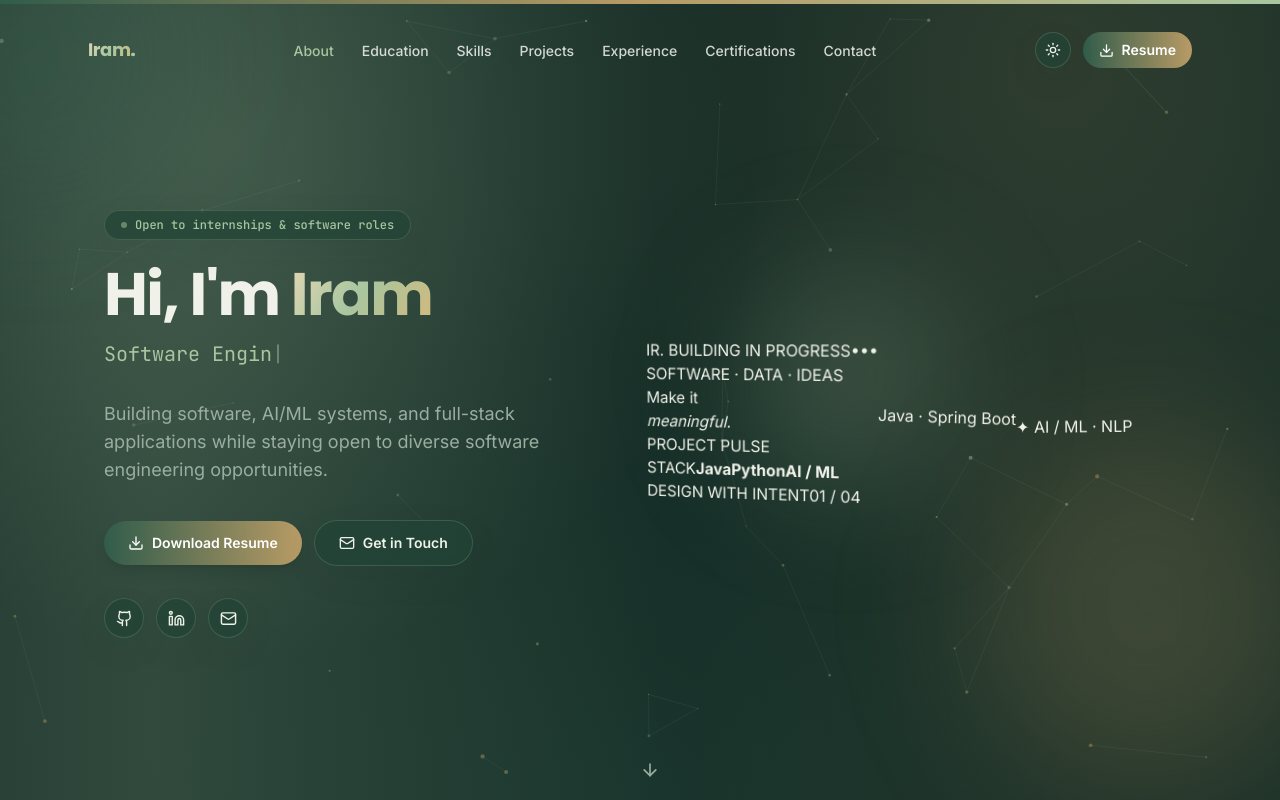
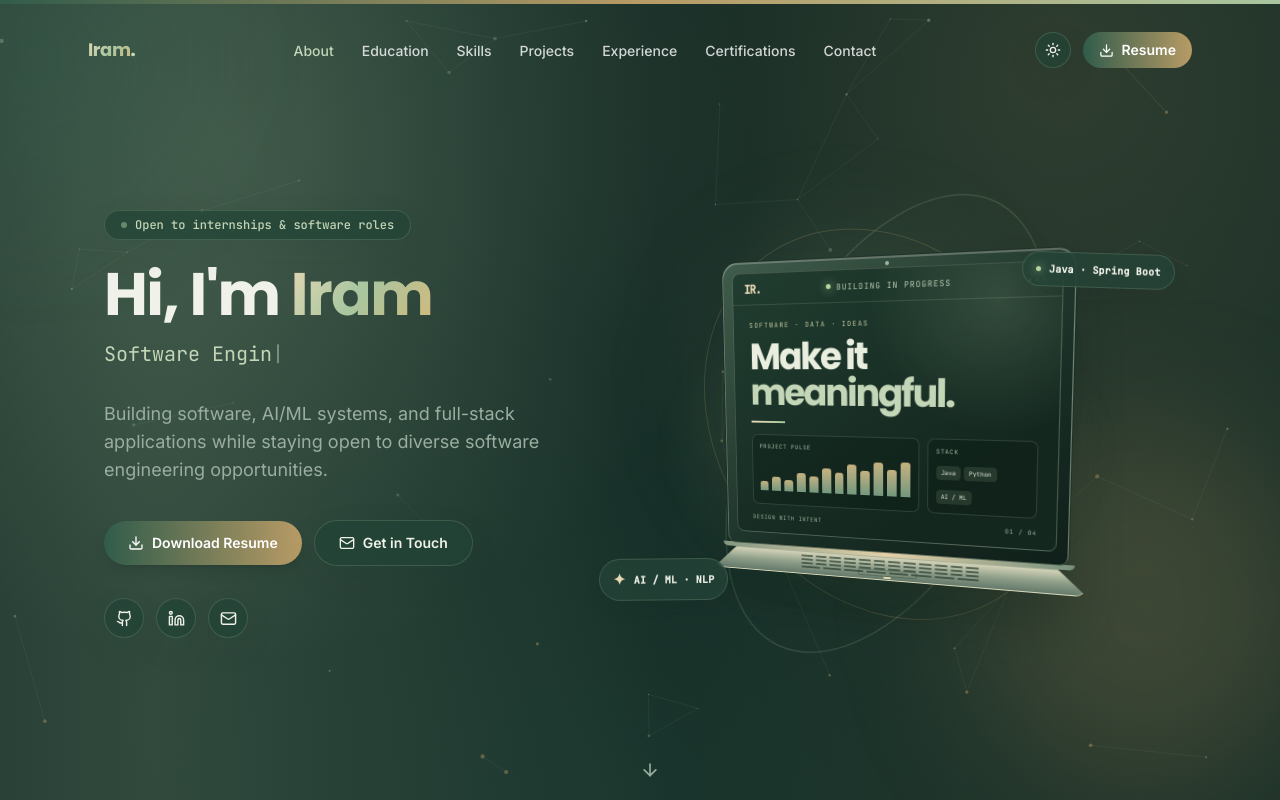
Before and after one commit to Iram4105/Iram-portfolio, a Next.js app: page / in a window 1280 px wide. Shown: the top 800 px of the page. Built offline with nearby package versions, Linux system fonts and the light colour scheme.

Commit message:
Add emerald 3D laptop scene styling

```diff
--- a/src/app/globals.css
+++ b/src/app/globals.css
@@ -96,3 +96,91 @@ a:focus-visible,button:focus-visible,input:focus-visible,textarea:focus-visible
 .custom-cursor.grow { width:44px;height:44px;background:rgba(168,198,160,.16); }
 @media(hover:none){.custom-cursor{display:none}}
 @media(prefers-reduced-motion:reduce){*,*::before,*::after{animation-duration:.001ms!important;animation-iteration-count:1!important;transition-duration:.001ms!important;scroll-behavior:auto!important}}
+
+/* Emerald / sage / champagne interactive hero */
+.hero-scene { perspective: 1200px; isolation:isolate; }
+.hero-scene-glow {
+  position:absolute; width:70%; height:62%; border-radius:50%;
+  background:radial-gradient(ellipse,rgba(168,198,160,.24),rgba(184,155,101,.09) 48%,transparent 72%);
+  filter:blur(24px); transform:translateY(8%);
+}
+.hero-orbit {
+  position:absolute; width:86%; height:56%; border:1px solid rgba(168,198,160,.25);
+  border-radius:50%; transform:rotate(-22deg); pointer-events:none;
+}
+.hero-orbit-one { animation:orbitDrift 18s linear infinite; }
+.hero-orbit-two { width:72%;height:72%;transform:rotate(55deg);border-color:rgba(184,155,101,.23); }
+@keyframes orbitDrift { to { transform:rotate(338deg); } }
+.hero-laptop {
+  position:relative; width:min(82%,390px); z-index:2; transform-style:preserve-3d;
+  filter:drop-shadow(0 32px 28px rgba(9,28,20,.25));
+}
+.hero-laptop-lid {
+  position:relative; margin:0 auto; width:91%; padding:10px 10px 12px;
+  border:1px solid rgba(220,225,206,.40); border-bottom:0;
+  border-radius:17px 17px 8px 8px; background:linear-gradient(145deg,#405c4b,#182e25 65%,#101f19);
+  box-shadow:inset 0 1px 0 rgba(255,255,255,.24),0 0 0 1px rgba(20,43,37,.5);
+}
+.hero-laptop-camera { position:absolute;top:4px;left:50%;width:4px;height:4px;border-radius:50%;background:#9fb39d;transform:translateX(-50%); }
+.hero-laptop-screen {
+  overflow:hidden; min-height:230px; border:1px solid rgba(212,224,199,.24); border-radius:8px;
+  color:#e9eedf; background:
+    radial-gradient(circle at 83% 12%,rgba(168,198,160,.18),transparent 35%),
+    linear-gradient(145deg,#213d30,#14271f 75%);
+}
+.hero-screen-topbar { height:32px; display:flex;align-items:center;justify-content:space-between;padding:0 13px;border-bottom:1px solid rgba(220,235,210,.13);font-family:var(--font-mono);font-size:8px;letter-spacing:.12em; }
+.hero-screen-mark { color:#e9d9b5;font-size:12px;font-weight:800;letter-spacing:-.08em; }
+.hero-screen-status { display:flex;align-items:center;gap:6px;color:#b9cbb0; }
+.hero-screen-status i,.hero-chip-dot { width:5px;height:5px;border-radius:50%;background:#b7d49e;box-shadow:0 0 10px #b7d49e; }
+.hero-screen-menu { color:#d5c08b;letter-spacing:.18em; }
+.hero-screen-content { padding:16px 18px 12px; }
+.hero-screen-kicker { font-family:var(--font-mono);font-size:7px;letter-spacing:.2em;color:#c2c99f; }
+.hero-screen-title { margin-top:7px;font-family:var(--font-poppins);font-size:clamp(27px,4vw,38px);font-weight:700;line-height:.98;letter-spacing:-.06em; }
+.hero-screen-title em { color:#c4d6b8;font-style:normal; }
+.hero-screen-rule { width:38px;height:2px;margin:12px 0;background:linear-gradient(90deg,#e9d9b5,#a8c6a0); }
+.hero-screen-panels { display:grid;grid-template-columns:1.35fr .8fr;gap:8px; }
+.hero-screen-panel { min-height:67px;padding:8px;border:1px solid rgba(207,225,196,.16);border-radius:7px;background:rgba(7,22,15,.25); }
+.hero-screen-panel>span { display:block;color:#a9bda9;font-family:var(--font-mono);font-size:6px;letter-spacing:.14em; }
+.hero-chart { height:42px;display:flex;align-items:end;gap:4px;padding-top:7px; }
+.hero-chart i { flex:1;min-width:3px;border-radius:3px 3px 0 0;background:linear-gradient(180deg,#d9c18b,#7fa58a);opacity:.9; }
+.hero-screen-panel-small b { display:inline-block;margin:7px 3px 0 0;padding:3px 5px;border-radius:4px;background:rgba(168,198,160,.14);color:#e4e8d9;font:6px var(--font-mono); }
+.hero-screen-footer { display:flex;justify-content:space-between;margin-top:10px;color:#9cae9c;font:6px var(--font-mono);letter-spacing:.12em; }
+.hero-laptop-hinge { width:94%;height:5px;margin:0 auto;background:linear-gradient(90deg,#839782,#e2d0a8 50%,#78917d);border-radius:0 0 5px 5px; }
+.hero-laptop-base {
+  position:relative;width:100%;height:25px;margin:0 auto;
+  clip-path:polygon(7% 0,93% 0,100% 100%,0 100%);
+  border:1px solid rgba(224,222,190,.56);
+  background:linear-gradient(180deg,#d2d2b7,#8d9d88 52%,#657a6b);
+  border-radius:0 0 12px 12px;
+  transform:translateZ(10px);
+}
+.hero-keyboard { width:48%;margin:3px auto 0;display:grid;gap:2px; }
+.hero-key-row { display:flex;justify-content:center;gap:3px;height:2px; }
+.hero-key-row i { flex:1;border-radius:1px;background:rgba(32,55,42,.62); }
+.hero-trackpad { position:absolute;left:42%;bottom:3px;width:16%;height:7px;border:1px solid rgba(40,63,48,.38);border-radius:2px; }
+.hero-laptop-notch { position:absolute;left:49%;bottom:1px;width:2%;height:2px;border-radius:2px;background:#e9d9b5; }
+.hero-float-chip {
+  position:absolute;z-index:4;display:flex;align-items:center;gap:8px;
+  padding:10px 13px;border:1px solid var(--border);border-radius:999px;
+  color:var(--foreground);background:var(--surface);backdrop-filter:blur(16px);
+  box-shadow:0 12px 30px rgba(12,31,22,.13);font:600 10px var(--font-mono);letter-spacing:.02em;
+}
+.hero-chip-top { top:15%;right:0; }
+.hero-chip-bottom { bottom:13%;left:0; }
+.hero-chip-spark { color:var(--accent);font-size:15px; }
+@media(max-width:640px) {
+ .hero-scene { height:350px; }
+ .hero-laptop { width:83%; }
+ .hero-laptop-screen { min-height:205px; }
+ .hero-screen-content { padding:13px 14px 10px; }
+ .hero-chip-top { right:-2px;top:10%; }
+ .hero-chip-bottom { left:-2px;bottom:9%; }
+ .hero-float-chip { padding:8px 10px;font-size:8px; }
+}
+@media(prefers-reduced-motion:reduce) {
+ .hero-orbit-one { animation:none; }
+}
+
+.dark .text-primary { color:#A8C6A0; }
+html.light .text-primary { color:#315C4B; }
+.dark .text-secondary { color:#C4D6B8; }
```
